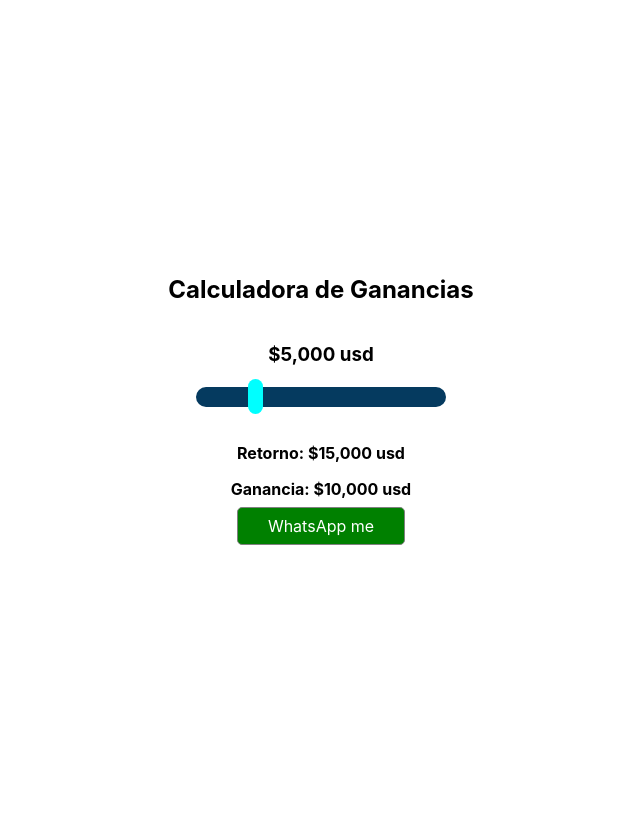
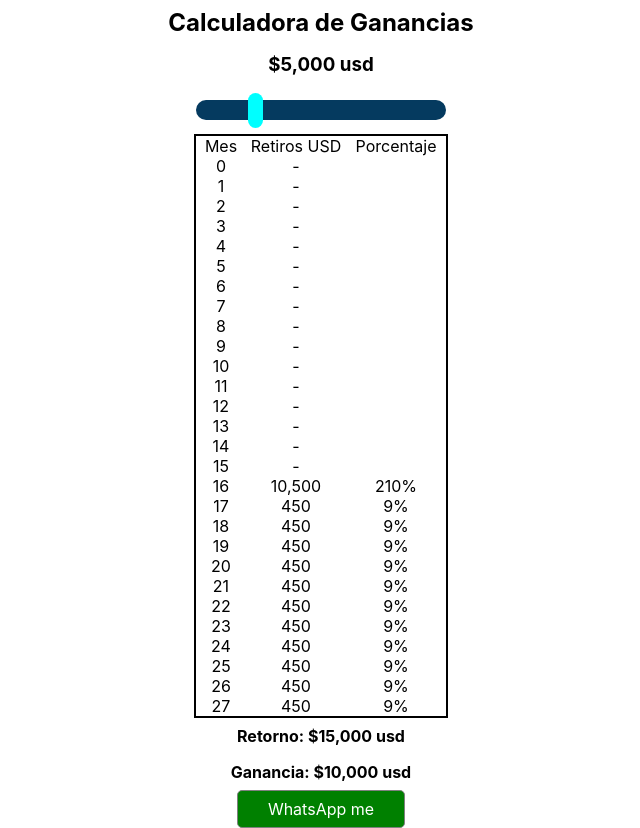
Before and after one commit to jmaldama8110/revcalc, a React (Create React App) app: page / in a window 1280 px wide. Shown: the whole page, without its empty margins (319-959 px from the left). Before the commit the page ends 800 px from the top, so only its background shows below. Built offline with nearby package versions, Linux system fonts and the light colour scheme.

Commit message:
table visualization

```diff
--- a/src/App.js
+++ b/src/App.js
@@ -13,9 +13,44 @@ function App() {
   const [total, setTotal] = useState(0);
   const [revenue, setRevenue] = useState(0);
 
+  const [terms, setTerms] = useState([])
+
+/**
+ *  1. tabla
+ *  2. botones en 3D
+ *  3. Diferentes numeros de whatsapp??
+ */
+
   function onSliderUpdate(e) {
     setPosition(e.target.value);
     setCapital(values[e.target.value]);
+  }
+
+  function updateTerms (capitalValue){
+    const newArray = [];
+
+    let retiro = 0, porcentaje = 0;
+    for(let i = 0; i <= 15; i++){
+      newArray.push({
+        retiro: '-', porcentaje:''
+      })
+    }
+    porcentaje = 2.1
+    retiro = capitalValue * porcentaje
+    newArray.push({
+      retiro: formatLocalCurrency(retiro,"","",""),
+      porcentaje: `${formatLocalCurrency(porcentaje*100, "","","")}%`
+    });
+
+    porcentaje = 0.09
+    retiro = capitalValue * porcentaje
+    for( let i=0; i<=10; i++){
+      newArray.push({
+        retiro: formatLocalCurrency(retiro,"","",""),
+        porcentaje: `${formatLocalCurrency(porcentaje*100, "","","")}%`
+      })
+    }
+    setTerms(newArray);
   }
 
   const formatLocalCurrency = (numero, currencySy, fractionSy,decimalSy) => {
@@ -51,6 +86,8 @@ function App() {
     setTotal(totl);
     setRevenue(rev);
 
+    updateTerms(capital);
+
   },[position])
 
   return (
@@ -65,6 +102,25 @@ function App() {
         step={1}
       />
 
+      <div className="table-container">
+        <div className="table-header mg">
+          <p className="s1">Mes</p>
+          <p className="s2">Retiros USD</p>
+          <p className="s3">Porcentaje</p>
+        </div>
+      {
+
+        terms.map( (i,n)=>(
+          <div key={n} className='table-row mg'>
+            <p className="s1">{n}</p>
+            <p className="s2">{i.retiro}</p>
+            <p className="s3">{i.porcentaje}</p>
+          </div>
+        ))
+      }
+
+      </div>
+
       <h4>Retorno: {formatLocalCurrency(total,"$","","")} usd</h4>
       <h4>Ganancia: {formatLocalCurrency(revenue, "$","","")} usd</h4>
       <a className='button-whatsapp' href="https://wa.me/+529612943423?text=Hola,%20me%20gustar%C3%ADa%20saber%20m%C3%A1s%20de%20c%C3%B3mo%20invertir%20con%20la%20calculadora%20de%20ganancias">
--- a/src/RangeSlider.css
+++ b/src/RangeSlider.css
@@ -5,6 +5,7 @@
 
 .slider {
 	-webkit-appearance: none;
+    margin: 1rem 1rem;
     width: 250px;
 	/* height: 10px; */
     cursor: pointer;
--- a/src/index.css
+++ b/src/index.css
@@ -18,7 +18,7 @@ code {
   text-align: center;
   display: flex;
   flex-direction: column;
-  justify-content: center;
+  justify-content: flex-start;
   align-items: center;
 
 }
@@ -28,7 +28,7 @@ code {
   width: 150px;
   background: green;
 }
-h4{
+h4, h3, h2{
   margin: 0.5rem 0.5rem;
 }
 
@@ -42,3 +42,42 @@ a:hover {
   cursor: pointer;
   color: green;
 }
+
+.table-container {
+  width: 250px;
+  border: 2px solid black;
+}
+
+.table-header {
+  display: flex;
+  /* justify-content: space-between; */
+  width: 250px;
+}
+.table-row {
+
+  display: flex;
+  /* justify-content: space-between;   */
+  width: 250px;
+}
+.table-footer {
+  border: 1px solid greenyellow;
+  display: flex;
+  /* justify-content: space-between; */
+  width: 250px;
+}
+
+.mg p{
+  margin: 0 0;
+}
+.s1 {
+  width: 50px;
+
+}
+.s2 {
+  width: 100px;
+
+}
+.s3 {
+  width: 100px;
+
+}
```
